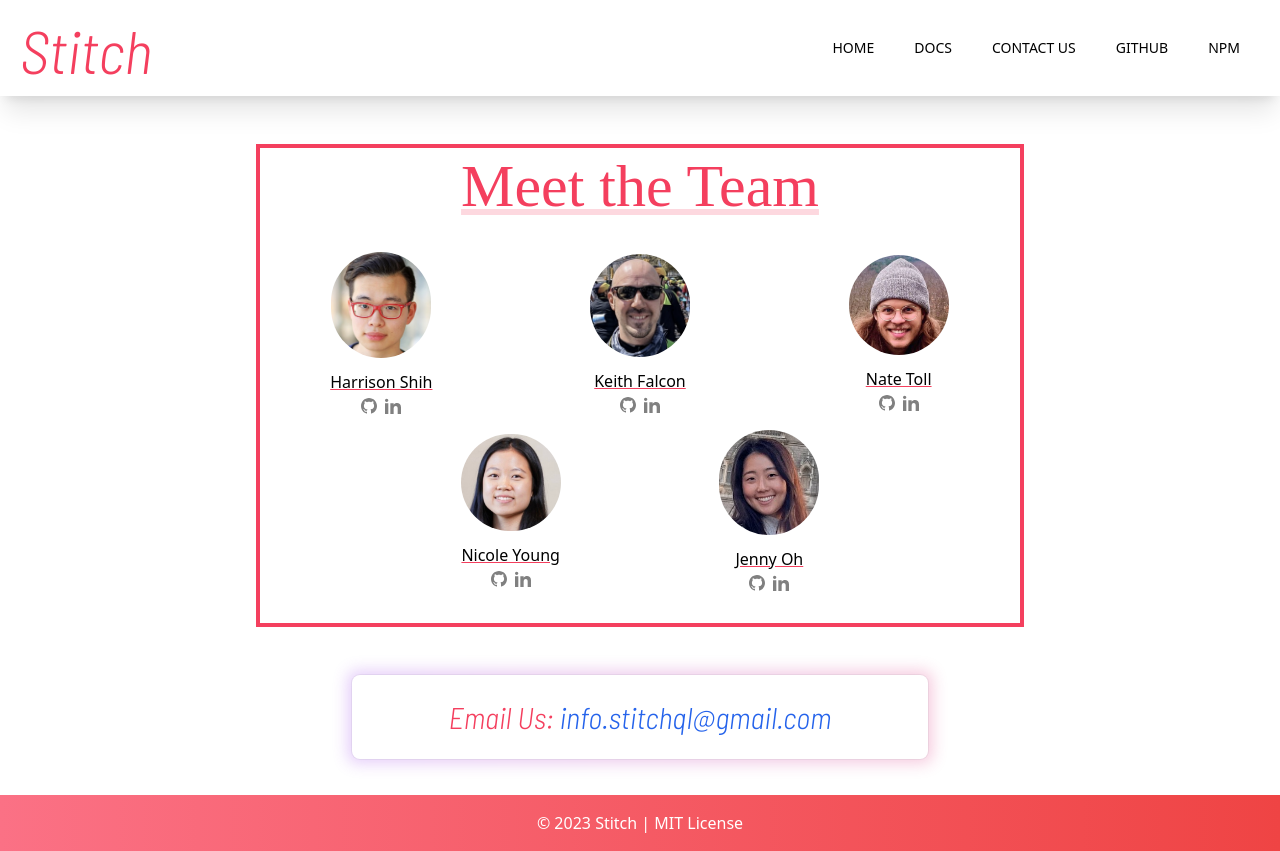
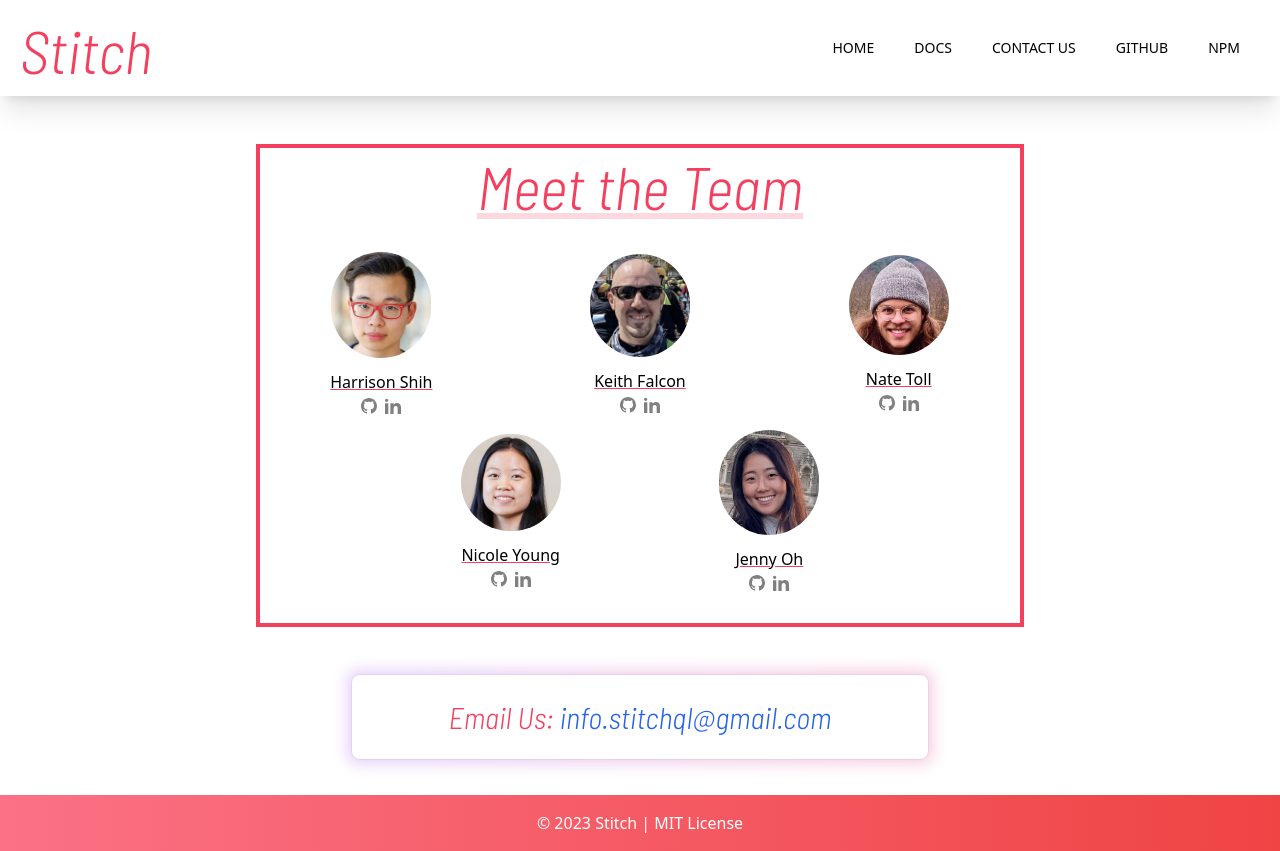
Before and after one commit to stitch-splash-page/welcome-to-stitch, a Next.js app: page /contact in a window 1280 px wide. Built offline with nearby package versions, Linux system fonts and the light colour scheme.

Commit message:
"font barlow for "Meet the Team"

```diff
--- a/src/pages/contact.tsx
+++ b/src/pages/contact.tsx
@@ -10,7 +10,7 @@ return (
     <div>
         <section id="meetTheTeam" className="text-center md:w-[60%] mx-auto mt-5 mb-5 py-7 ">
             <div className=" border-4 border-solid border-rose-500">
-         <h1 className='font-[barlow] text-6xl text-rose-500 pt-2 pb-4 mb-5 underline decoration-rose-500/[.2] mx-auto pb-2"'>Meet the Team</h1>
+         <h1 className='font-barlow text-6xl text-rose-500 pt-2 pb-4 mb-5 underline decoration-rose-500/[.2] mx-auto pb-2"'>Meet the Team</h1>
         <div className="bio-container font-ui-sans-serif items-center grid grid-cols-6 gap-4 pb-8">
             <div className="single-contributor col-span-2 flex flex-col  items-center">
             <Image
```
